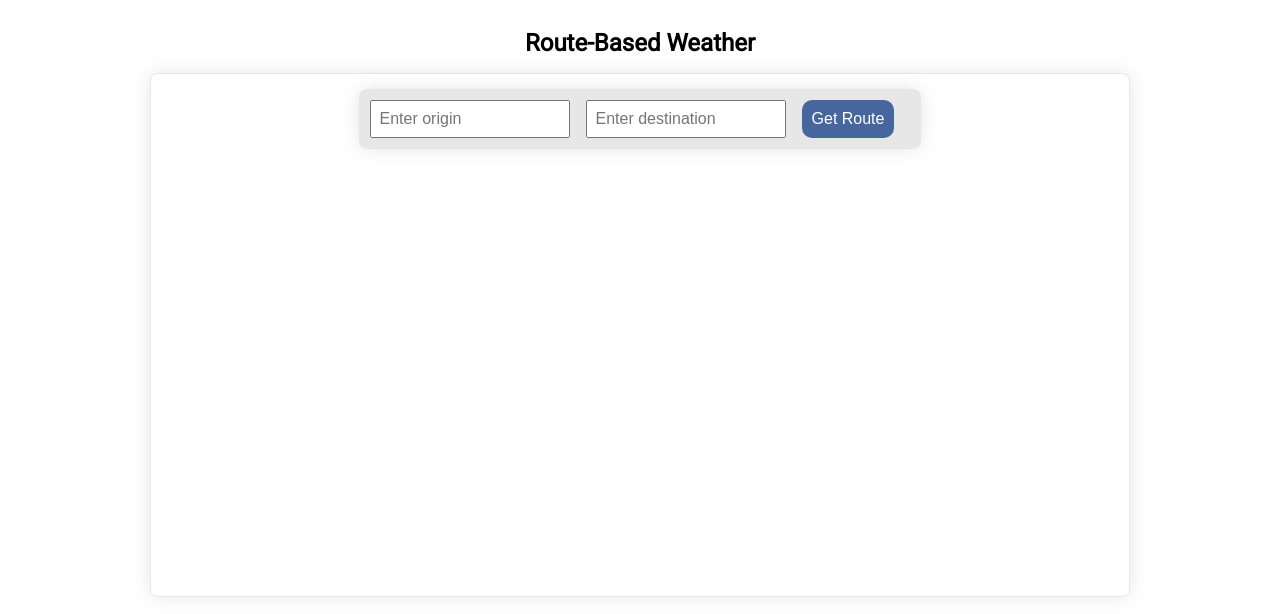
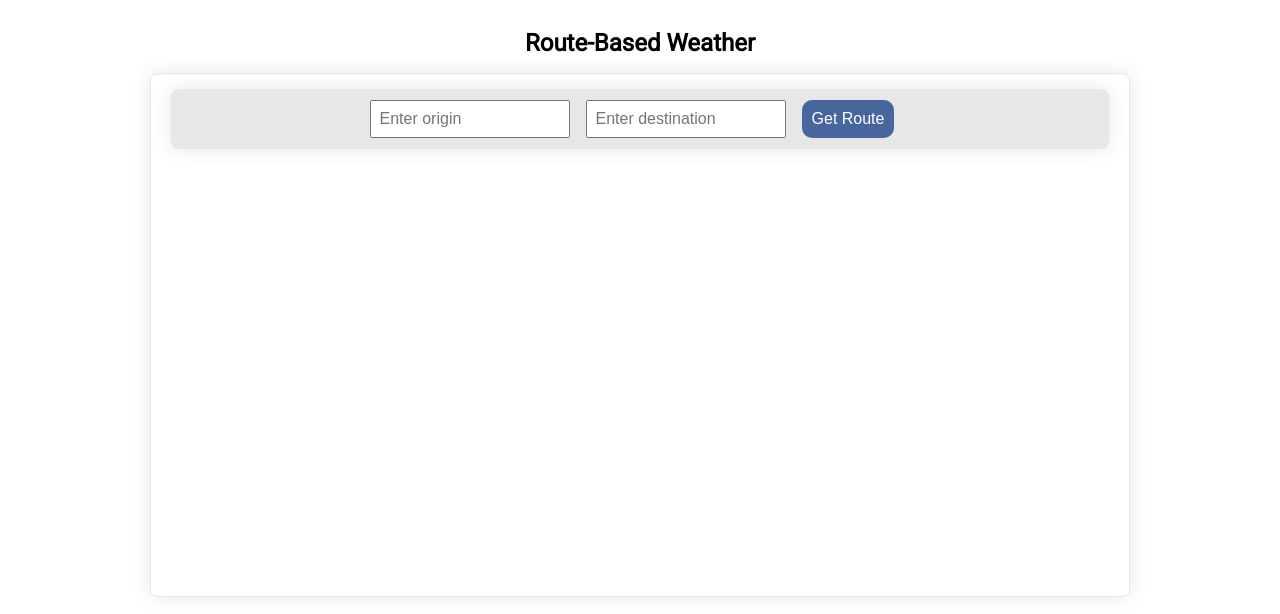
Before and after one commit to viniciuserocca/wdd330, a plain HTML site: page pages/route.html in a window 1280 px wide. Shown: the part 186-800 px from the top of the page. Drawn offline with Linux system fonts and the light colour scheme; some packages are replaced by stand-ins of ours.

Commit message:
css fixed

```diff
--- a/pages/route.html
+++ b/pages/route.html
@@ -29,7 +29,7 @@
     </header>
     <main>
         <h2>Route-Based Weather </h2>
-        <div class="rbw-container weather-box">
+        <div class="weather-box">
             <div id="controls" class="weather-box">
                 <input type="text" id="origin" autocomplete="off" placeholder="Enter origin">
                 <input type="text" id="destination" autocomplete="off" placeholder="Enter destination">
--- a/scripts/utils.mjs
+++ b/scripts/utils.mjs
@@ -1,5 +1,3 @@
-import { getCurrentPosition } from "./getCurrentPosition.mjs";
-
 export function HamburgerMenu(){
     const hamButton = document.querySelector('#menu');
     const navigation = document.querySelector('.navigation');
--- a/styles/base.css
+++ b/styles/base.css
@@ -127,10 +127,6 @@ h2 {
     margin-top: 10px;
 }
 
-.rbw-container {
-    justify-items: center;
-}
-
 /*======  Current Weather Page  ======*/
 
 #search {
@@ -254,7 +250,7 @@ h2 {
     padding: 10px;
     justify-items: center;
     justify-content: center;
-    min-width: 350px;
+    margin: 0 auto;
 }
 
 #controls input {
```
